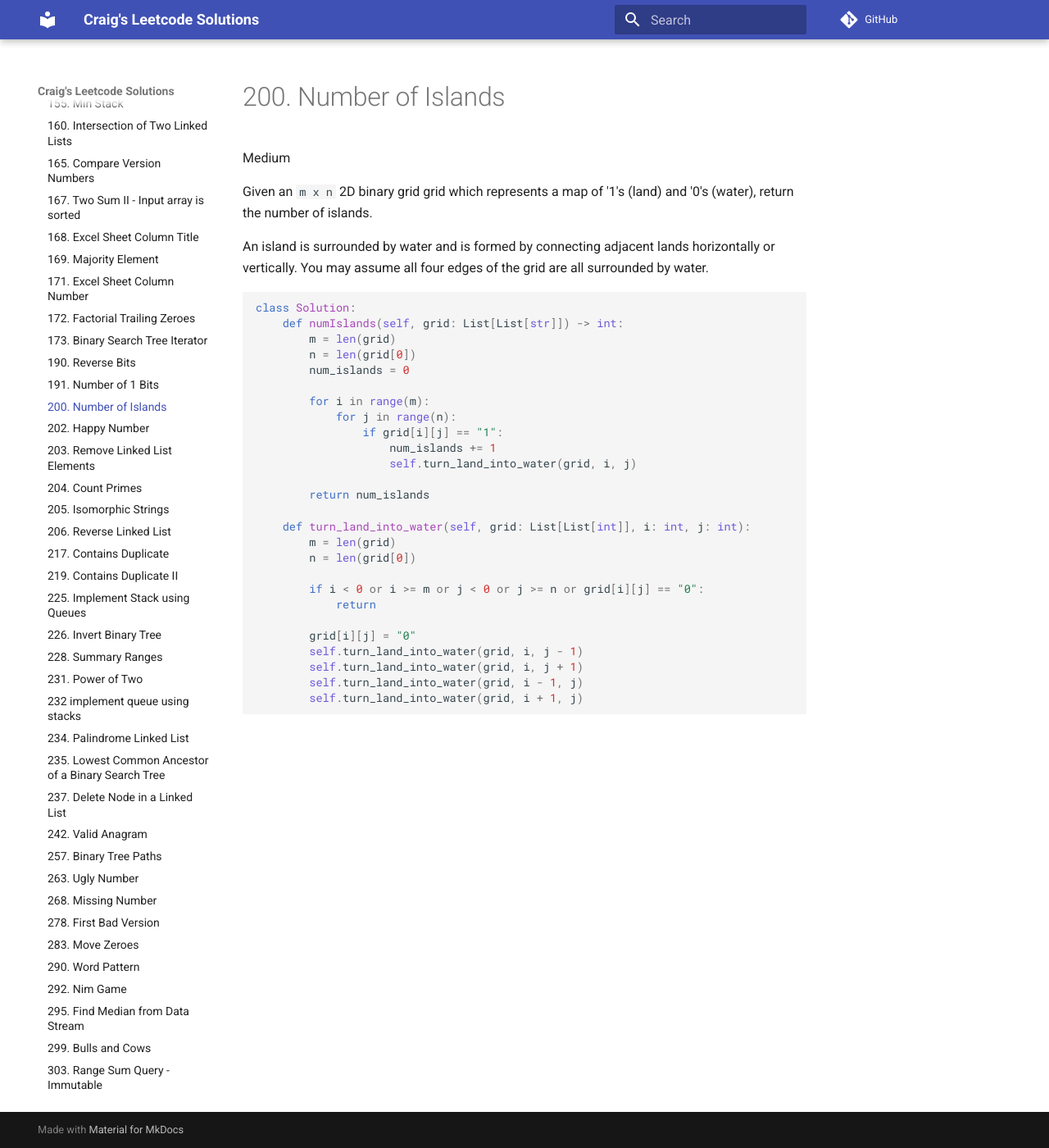
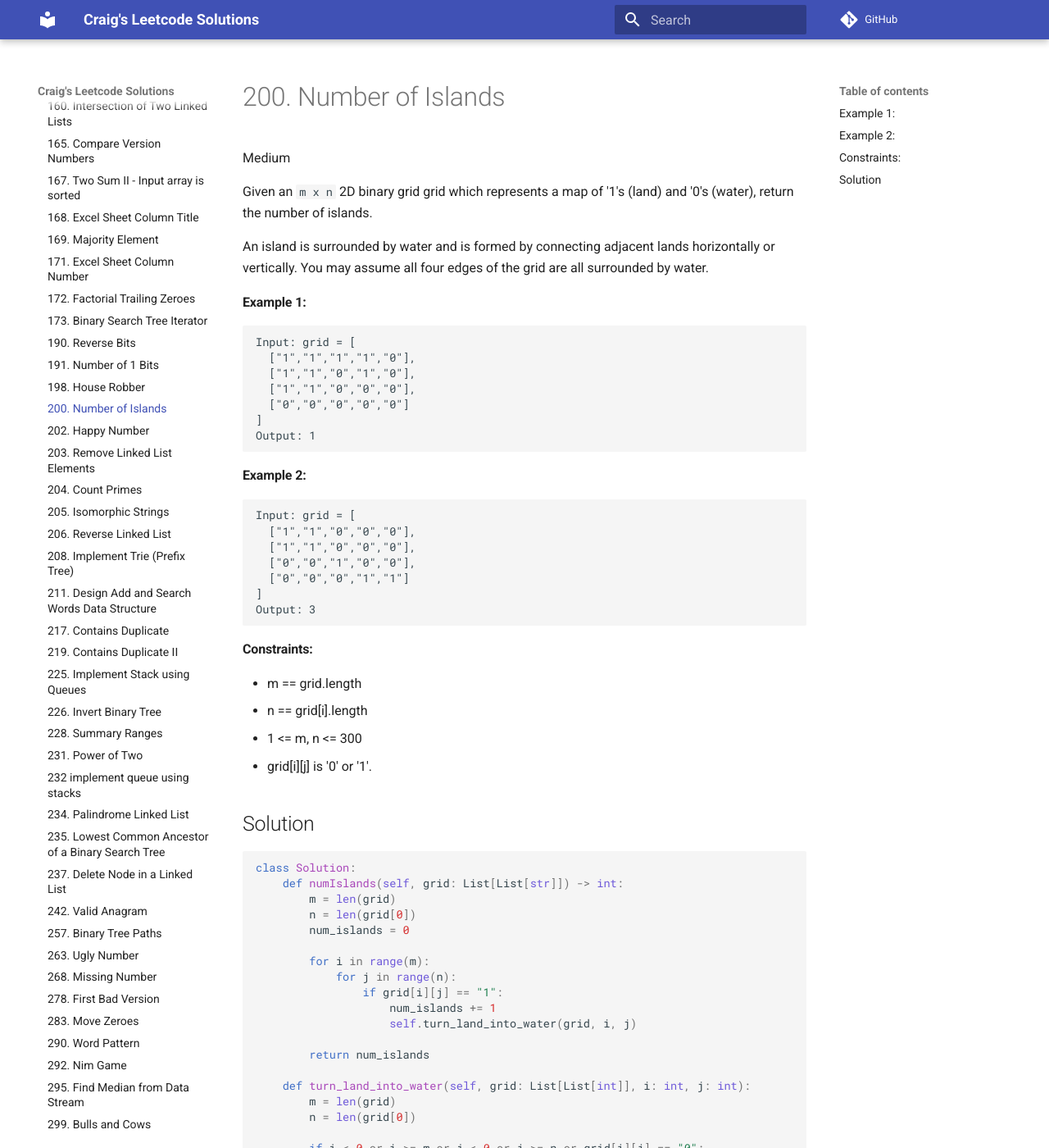
Before and after one commit to craigpastro/leetcode, an MkDocs documentation site: the page built from docs/problems/200_number_of_islands.md, in a window 1280 px wide and 1400 px high. Shown: the whole window at 82% size. Built offline with MkDocs 1.6.1 and Material for MkDocs 9.7.7, drawn with Linux system fonts in a browser that asks for light colours; comment, search, counter and statistics services are not loaded.

Commit message:
Do some more

````diff
--- a/docs/problems/200_number_of_islands.md
+++ b/docs/problems/200_number_of_islands.md
@@ -5,6 +5,39 @@ Medium
 Given an `m x n` 2D binary grid grid which represents a map of '1's (land) and '0's (water), return the number of islands.
 
 An island is surrounded by water and is formed by connecting adjacent lands horizontally or vertically. You may assume all four edges of the grid are all surrounded by water.
+
+#### Example 1:
+
+```
+Input: grid = [
+  ["1","1","1","1","0"],
+  ["1","1","0","1","0"],
+  ["1","1","0","0","0"],
+  ["0","0","0","0","0"]
+]
+Output: 1
+```
+
+#### Example 2:
+
+```
+Input: grid = [
+  ["1","1","0","0","0"],
+  ["1","1","0","0","0"],
+  ["0","0","1","0","0"],
+  ["0","0","0","1","1"]
+]
+Output: 3
+```
+
+#### Constraints:
+
+- m == grid.length
+- n == grid[i].length
+- 1 <= m, n <= 300
+- grid[i][j] is '0' or '1'.
+
+## Solution
 
 ```python
 class Solution:
````
Also changed, not shown: docs/index.md (+1 -0 lines), docs/problems/191_number_of_1_bits.md (+30 -0 lines), docs/problems/198_house_robber.md (added, +53 -0 lines), docs/problems/206_reverse_linked_list.md (+28 -0 lines), docs/problems/208_implement_trie.md (added, +77 -0 lines), docs/problems/211_design_add_and_search_word_data_structure.md (added, +76 -0 lines).
